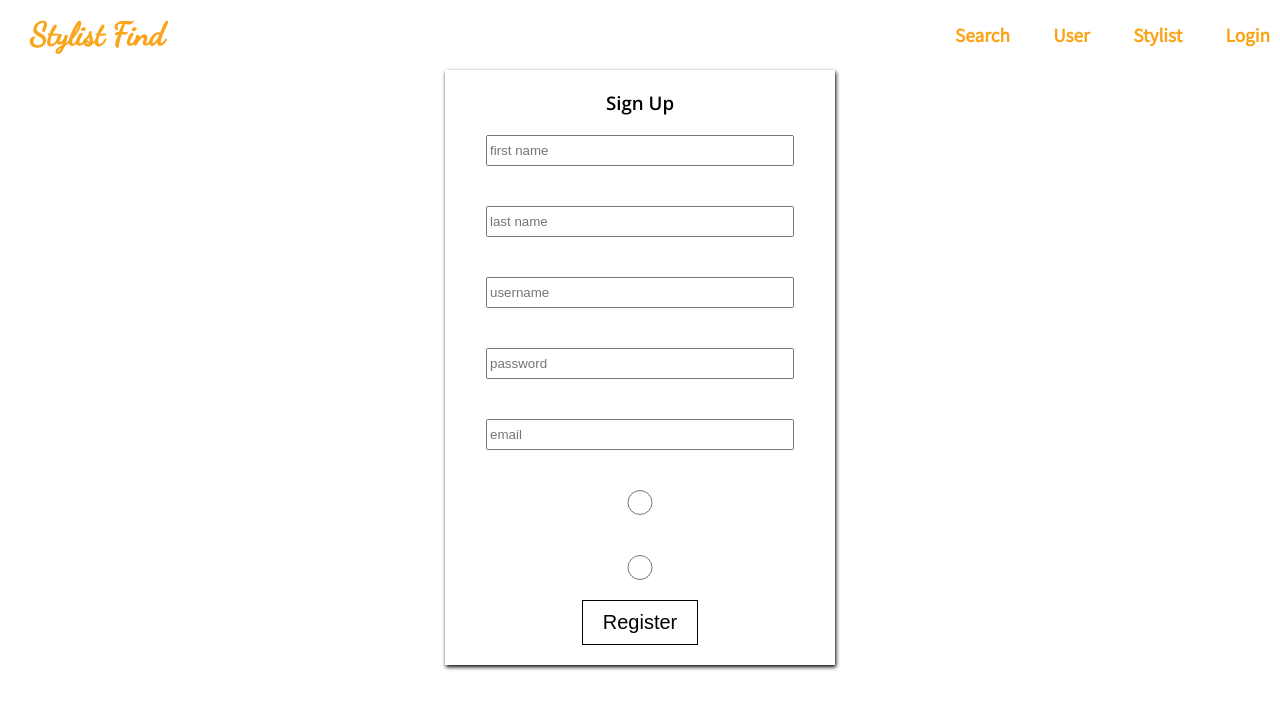
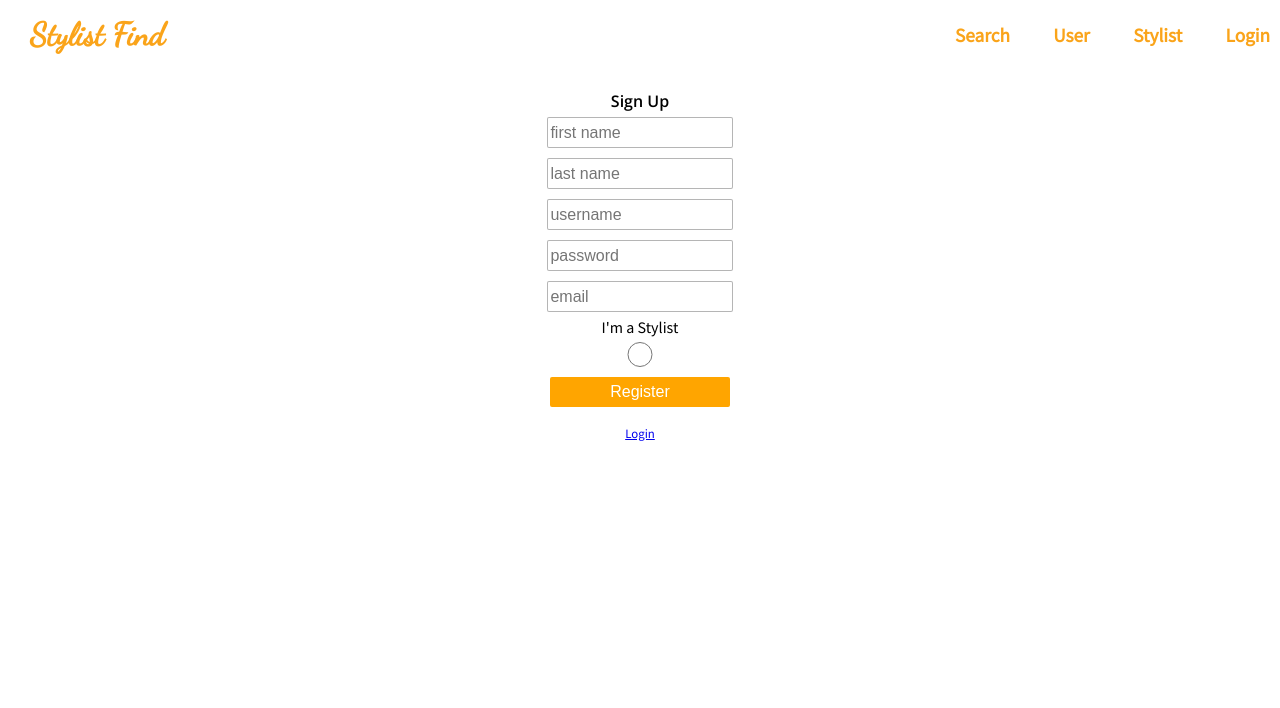
Before and after one commit to sandramkimball/StylistFind, a React (Create React App) app in the folder client/: page /signup in a window 1280 px wide. Shown: the top 708 px of the page. Built offline with nearby package versions, Linux system fonts and the light colour scheme; a web font is replaced by a local one; what google-maps-react would draw is missing.

Commit message:
review cards updated

```diff
--- a/client/src/components/Home.js
+++ b/client/src/components/Home.js
@@ -21,7 +21,6 @@ export default function Home() {
     .catch(err=> {console.log('Latest Review Error: ', err)})
   }, [])
 
-
   useEffect(()=>{
     axiosWithAuth()
     .get('/search/posts')
@@ -36,7 +35,7 @@ export default function Home() {
   const handleEnter = e => {
     e.preventDefault();
     return <Link to='/search'/>
-  }
+  };
 
   return (
     <div>
--- a/client/src/components/Nav.js
+++ b/client/src/components/Nav.js
@@ -6,6 +6,10 @@ import { useUserContext } from './contexts/UserContext';
 function Nav(props) {
     const {user, dispatch} = useUserContext();
 
+    const logout = e => {
+        localStorage.removeItem('token');
+        props.history.push('/')
+      };
     // useEffect(()=> {
     //     if(localStorage.getItem('token')){
     //         dispatch({type: 'LOGIN_TRUE'});
@@ -18,38 +22,12 @@ function Nav(props) {
                 <Logo>Stylist Find</Logo>
             </NavLink>
             <div>
-                {/* {props.location.pathname === '/signup' && (
-                    <NavLink to='/login'>Login</NavLink>
-                )}
-
-                {props.location.pathname === '/login' && (
-                    <NavLink to='/signup'>Signup</NavLink>
-                )}
-
-                {localStorage.getItem('usertype') === 'stylist' && (
-                    <NavLink to='/stylists/:id/dash'>Dash</NavLink>
-                )}
-
-                {localStorage.getItem('usertype') === 'user' && (
-                    <NavLink to='/users/:id/dash'>Dash</NavLink>
-                )} */}
-
                 <NavLink to='/search'>Search</NavLink>
                 <NavLink to='/users/:id/dash'>User</NavLink>
                 <NavLink to='/stylists/:id/dash'>Stylist</NavLink>
                 <NavLink to='/login'>Login</NavLink>
-
-
                 {user.isLoggedIn && (
-            <LogOutBtn
-                onClick={() => {
-                localStorage.removeItem('token');
-                localStorage.removeItem('usertype');
-                dispatch({ type: 'LOGOUT' });
-                props.history.push('/login');
-                }}>
-                Logout
-            </LogOutBtn>
+                    <NavLink to='/' onClick={logout}>Logout</NavLink>
                 )}
             </div>
         </NavBar>
--- a/client/src/components/forms/Login.js
+++ b/client/src/components/forms/Login.js
@@ -1,15 +1,12 @@
 import React from 'react';
 import styled from 'styled-components';
-import {BrowserRouter as Router, NavLink, Redirect} from 'react-router-dom';
-
+import {Link, Redirect} from 'react-router-dom';
 
 //COMPONENTS
 // import { useUserContext } from '../contexts/UserContext';
 // import { useDataContext } from '../contexts/DataContext';
 // import PrivateRoute from '../PrivateRoute';
 import axiosWithAuth from '../utilis/axiosWithAuth';
-
-
 
 class Login extends React.Component {
 
@@ -25,23 +22,28 @@ class Login extends React.Component {
         this.handleChange = this.handleChange.bind(this);
     };
 
-
     // const { user, stylist, dispatch } = useUserContext();
     // const { dispatchData } = useDataContext();
 
     handleChange = e =>{
-        this.setState({ [e.target.name]: e.target.value });
+        this.setState({
+            credentials: {
+                ...this.state.credentials,
+                [e.target.name]: e.target.value
+            }
+        });
     };
 
     handleSubmit = e => {
         e.preventDefault();
-            this.setState({isLoading: true});
-            axiosWithAuth()
+        axiosWithAuth()
             .post('/api/auth/login', this.state)
-            .then(
-                (res)=> console.log(res.data),
-                (res)=> this.context.router.push(`api/search`),
-                (err)=> this.setState({ isLoading: false})
+            .then(res=> {
+                console.log(res.data)
+                localStorage.setItem('token', res.data.payload);
+                this.props.history.push('/search')
+            })
+            .catch(err=> console.log('LOGIN ERROR', err.res))
             // const userId = (props.match.params.id);
             // const userData = props.data.users.find(el => el.id === userId);
             // const stylistData = props.data.stylists.find(el => el.id === userId);
@@ -52,20 +54,9 @@ class Login extends React.Component {
             //     dispatchData({ type: 'IMPORT_STYLIST_DATA', payload: stylistData});
             //     dispatchData({ type: 'SET_STYLIST', payload: stylistData});
             // }
-    )};
+    };
 
 
-
-    logout = e => {
-        e.preventDefault();
-        axiosWithAuth()
-        .post('/api/login', !this.state)
-        .then(
-            (res)=> this.context.router.push('/'),
-            (err)=> this.setState({isLoading: false})
-        )
-        .catch(err=>console.log('You are logged out', err))
-    };
 
     // let handleSubmit = e => {
     //     e.preventDefault();
@@ -123,7 +114,7 @@ class Login extends React.Component {
     return (
             <LoginPage>
                 <LoginForm onSubmit={this.handleSubmit}>
-                    <h3>Welcome Back</h3>
+                    <h3>Login</h3>
                     <input
                         type='text'
                         name='username'
@@ -139,13 +130,12 @@ class Login extends React.Component {
                         placeholder="Password"
                         onChange={this.handleChange}
                     />
-
-                    <div>
-                        <button type='submit' onClick={this.handleSubmit}>Login</button>
-                    </div>
+                    <button type='submit' onClick={this.handleSubmit}>Login</button>
+                    <Link to='/signup'><p>Sign Up</p></Link>
                 </LoginForm>
+                    <img src='https://images.unsplash.com/photo-1501699169021-3759ee435d66?ixlib=rb-1.2.1&ixid=eyJhcHBfaWQiOjEyMDd9&auto=format&fit=crop&w=661&q=80' alt='salon chair and makeup light'/>
             </LoginPage>
-        )
+    )
 }};
 
 // LoginForm.propTypes = {
@@ -160,10 +150,16 @@ export default Login;
 
 
 const LoginPage = styled.div`
-    width: 40vh;
-    height: 40vh;
+    width: 90vh;
+    height: 80vh;
+    margin: auto;
+    display:flex;
+    justify-content: center;
     align-items: center;
-    margin: 0 auto;
+    align-content: center;
+    img{
+        height: 100%;
+    }
 `;
 
 const LoginForm = styled.form`
@@ -174,31 +170,24 @@ const LoginForm = styled.form`
     margin: 0 auto;
     padding: 20px;
     flex-direction: column;
-    box-shadow: 1px 2px 4px #80808095;
-    background: white;
-    width: 100%;
-    height: 80%;
-    h3{margin: 0; font-size: 2rem}
-    input{
-        width: 90%;
+    width: 50%;
+    h3{margin: 0; font-size: 1rem}
+    p{font-size: .8rem; text-align: right; }
+    input, button{
         height: 25px;
-        margin: 20px;
-        border:none;
-        border-bottom: 1px solid #80808095;
-        font-size: 1.25rem
-    }
-    div{
-        justify-content: space-between;
-        flex-direction: row
+        width: 80%
+        margin: 5px auto;
+        border: 1px solid #80808095;
+        font-size: 1rem;
+        padding: 2px;
+        border-radius: 2px;
     }
     button{
-        color: #000;
-        font-size: 1.25rem;
-        border: 1px solid black;
-        padding: 10px 20px;
-        background: none;
-        text-decoration: none;
-        color: black;
-        :hover{transform: scale(1.025); color: #80808095; cursor: pointer}
+        background: orange;
+        padding: 5px;
+        color: #fff;
+        border: none;
+        height: 30px;
+        :hover{transform: scale(1.025); cursor: pointer}
     }
 `;
--- a/client/src/components/forms/SignUp.js
+++ b/client/src/components/forms/SignUp.js
@@ -1,5 +1,6 @@
 import React from "react";
 import styled from 'styled-components';
+import {Link } from 'react-router-dom';
 //COMPONENTS
 // import { useUserContext } from '../contexts/UserContext';
 // import { useDataContext } from '../contexts/DataContext';
@@ -27,7 +28,7 @@ export default class SignUp extends React.Component {
       country: '',
       salon: '',
       email: '',
-      usertype: 'user' || 'stylist',
+      usertype: 'user',
       id: Date.now(),
       errors: {},
       isLoading: false,
@@ -145,19 +146,12 @@ export default class SignUp extends React.Component {
           onChange={this.handleChange}
         />
 
+        I'm a Stylist
         <input
           type='radio'
           label='user'
           name='usertype'
           value={this.usertype === 'stylist'}
-          onChange={this.handleChange}
-        />
-
-        <input
-          type='radio'
-          label='stylist'
-          name='usertype'
-          value={this.usertype === 'user'}
           onChange={this.handleChange}
         />
 
@@ -202,7 +196,7 @@ export default class SignUp extends React.Component {
         </div>
     )}
     <button>Register</button>
-
+    <Link to='/login'><p>Login</p></Link>
 
        </SignupForm>
     </SignupPage>
@@ -210,40 +204,36 @@ export default class SignUp extends React.Component {
 }}
 
 const SignupPage = styled.div`
-    width: 60vw
-    margin: 0 auto;
-
+    width: 35vw
+    margin: auto;
 `;
 
 const SignupForm = styled.form`
 display:flex;
 justify-content: center;
-    align-content: spece-evenly;
+align-content: spece-between;
 align-items: center;
 margin: 0 auto;
 padding: 20px;
 flex-direction: column;
-    box-shadow: 1px 2px 4px #000;
-    background: white;
-    width: 350px;
-    h3{margin: 0}
-    input{
-        width: 300px;
+width: 50%;
+h3{margin: 0; font-size: 1rem}
+p{font-size: .8rem; text-align: right; }
+input, button{
     height: 25px;
-        margin: 20px;
-    }
-    div{
-        justify-content: space-evenly;
-        flex-direction: row
+    width: 80%
+    margin: 5px auto;
+    border: 1px solid #80808095;
+    font-size: 1rem;
+    padding: 2px;
+    border-radius: 2px;
 }
 button{
-      color: #000;
-        font-size: 1.25rem;
-        border: 1px solid black;
-        padding: 10px 20px;
-        background: none;
-        text-decoration: none;
-        color: black;
-        :hover{transform: scale(1.025); color: #80808095; cursor: pointer}
+    background: orange;
+    padding: 5px;
+    color: #fff;
+    border: none;
+    height: 30px;
+    :hover{transform: scale(1.025); cursor: pointer}
 }
 `;
--- a/client/src/components/reviews/ReviewCards.js
+++ b/client/src/components/reviews/ReviewCards.js
@@ -1,16 +1,33 @@
 import React from 'react';
 import styled from 'styled-components';
+import {Link} from 'react-router-dom';
 
 function ReviewCard (props) {
-    const {image, username, stylist, review, date, salon} = props.userReview;
-
+    const {image, username, first_name, review, date, salon, profile_img, stylist_id, user_id} = props.userReview;
 
     return (
         <div>
             <Card>
-                <h4>{review}</h4>
-                <p>{date} {salon} by {username}</p>
-                {/* <img src={image}/> */}
+                <div className='reviewer-info'>
+                    <img src={profile_img}/>
+                    <div>
+                        <Link to={`/users/${user_id}/dash`} key={user_id} id={user_id} props={props}>
+                            <h4>{username}</h4>
+                        </Link>
+                        <p>Wrote a review for
+                            <Link to={`/stylists/${stylist_id}/dash`} key={stylist_id} id={stylist_id} props={props}>
+                               {first_name}
+                            </Link>
+                        </p>
+                    </div>
+                </div>
+                <div className='review-img'>
+                    <img src={image} alt='review'/>
+                </div>
+                <div className='review-text'>
+                    <h4>{review}</h4>
+                    <p>{date} </p>
+                </div>
             </Card>
         </div>
     )
@@ -18,26 +35,41 @@ function ReviewCard (props) {
 
 
 const Card = styled.div`
-    width: 20vw;
-    max-height: 425px;
-    border-top: .5px solid gray;
-    border-bottom: .5px solid gray;
+    width: 30vw;
+    padding: 2px;
+    border: .5px solid #e6e6e6;
+    border-radius: 2px;
     display: flex;
     flex-direction: column;
-    align-items: space-between;
-    border-radius: 2px;
-    padding: 0;
-    margin: 0;
+    justify-content: flex-start;
     h4, p{
         text-align: left;
         padding: 5px;
         margin: 0
+        text-decoration: none;
+        font-size: 1rem;
     }
-    img{
+    .reviewer-info{
+        height: 70px;
+        display: flex;
+        justify-content: flex-start;
+        div{flex-direction: column; }
+        img{
+            width: 60px;
+            height: 60px;
+            object-fit: cover;
+            margin: 0 ;
+        }
+    }
+    .review-text{
+        flex-direction: column;
+        justify-content: flex-start;
+    }
+
+    .review-img img{
+        width: 30vw;
+        height: 110px;
         object-fit: cover;
-        width: 350px;
-        height: 250px;
-        margin: 0 0;
     }
 `;
 
--- a/client/src/components/users/UserDash.js
+++ b/client/src/components/users/UserDash.js
@@ -1,35 +1,22 @@
 import React, { useState, useEffect } from 'react';
 import { BrowserRouter as Router, Redirect, NavLink} from 'react-router-dom';
 import styled from 'styled-components';
-
-//COMPONENTS
-import {useDataContext} from '../contexts/DataContext';
 import axiosWithAuth from '../utilis/axiosWithAuth';
 
 
 export default function UserDash(props) {
-    const { data, dispatchData } = useDataContext();
+    const [userData, setUserData] = useState({});
 
-    // useEffect(()=>{
-    //     axiosWithAuth()
-    //     .get(`/api/users/:id`)
-    //     .then(res=> {
-    //         const userId = (props.match.params.id);
-    //         const userData = data.users.find(el => el.id === userId);
-    //         dispatchData({type: 'SET_USER', payload: userData})
-    //     })
-    //     .catch(err=>{console.log(err.response)});
-    // }, [])
-
-    useEffect(()=> {
-        const userId = (props.match.params.id);
-        const userData = data.users.find(el => el.id === userId);
-        dispatchData({type: 'SET_USER', payload: userData})
+    useEffect(()=>{
+        axiosWithAuth()
+        .get(`/users/3`)
+        .then(res=> {
+            setUserData(res.data);
+        })
+        .catch(err=>{console.log(err.response)});
     }, [])
 
-    // if (customer.usertype !=== 'user' || 'stylist'){
-    //     return (<Redirect to='/'></Redirect> )
-    // }
+    console.log('USERDATA', userData);
 
     return (
         <div>
@@ -37,10 +24,11 @@ export default function UserDash(props) {
         <section className = 'about-me'>
             <InfoBox>
                 <div>
-                    <img alt='user profile' src={this.userData.profile_img}/>
+                    <img alt='user profile' src={userData.profile_img}/>
                 </div>
                 <div className='profile-text'>
-                    <h3>{this.userData.first_name}</h3>
+                    <h3>{userData.name}</h3>
+                    <h3>{userData.email}</h3>
                     <NavLink to='edit-profile' className='edit-btn'>Edit</NavLink>
                 </div>
             </InfoBox>
@@ -55,7 +43,6 @@ export default function UserDash(props) {
             </div>
         </Saved>
         </div>
-
     )
 }
 
```
Lines whose indentation alone changed are shown as unchanged.
